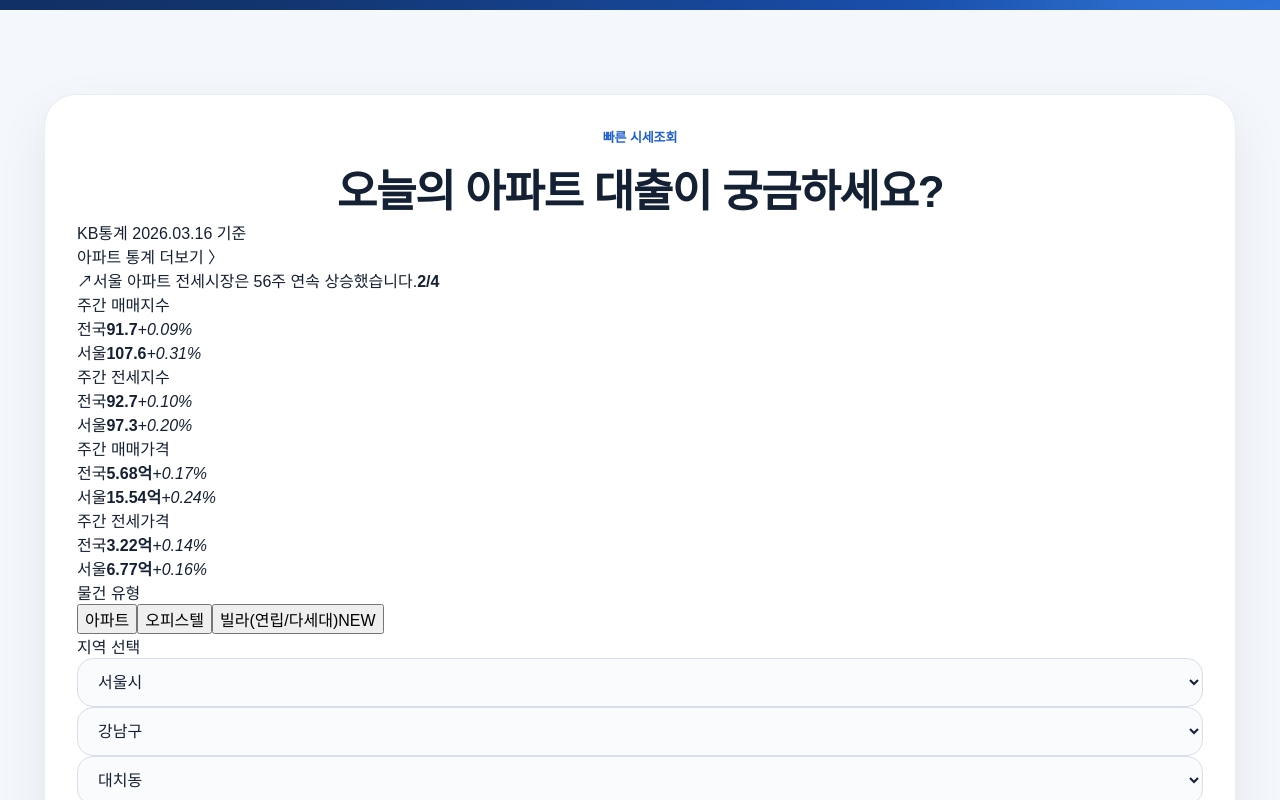
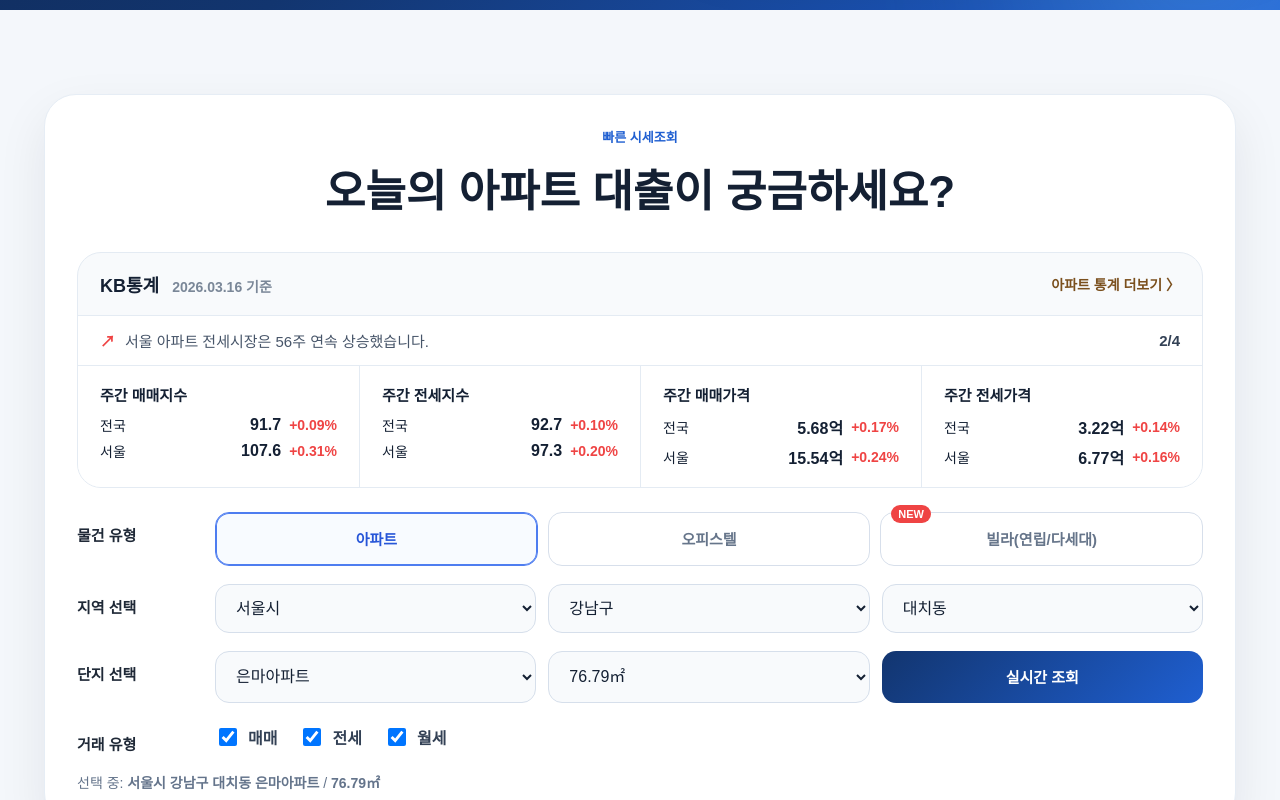
Before and after one commit to dkdlfzm-lgtm/loan-landing, a Next.js app: page / in a window 1280 px wide. Shown: the part 740-1540 px from the top of the page. Built offline with nearby package versions, Linux system fonts and the light colour scheme.

Commit message:
Update globals.css

```diff
--- a/app/globals.css
+++ b/app/globals.css
@@ -30,20 +30,11 @@
 textarea {
   width: 100%;
   border: 1px solid #d6dfeb;
-  border-radius: 16px;
+  border-radius: 14px;
   padding: 14px 16px;
-  background: #f9fbfd;
+  background: #f8fafc;
   outline: none;
   color: #142033;
-  transition: border-color 0.2s ease, background 0.2s ease, box-shadow 0.2s ease;
-}
-
-input:focus,
-select:focus,
-textarea:focus {
-  border-color: #1e4fae;
-  background: #ffffff;
-  box-shadow: 0 0 0 4px rgba(30, 79, 174, 0.08);
 }
 
 textarea {
@@ -65,8 +56,8 @@
   position: sticky;
   top: 0;
   z-index: 50;
-  background: rgba(255, 255, 255, 0.94);
-  backdrop-filter: blur(12px);
+  background: rgba(255, 255, 255, 0.95);
+  backdrop-filter: blur(10px);
   border-bottom: 1px solid rgba(20, 32, 51, 0.08);
 }
 
@@ -84,9 +75,9 @@
 }
 
 .brand-icon {
-  width: 46px;
-  height: 46px;
-  border-radius: 15px;
+  width: 44px;
+  height: 44px;
+  border-radius: 14px;
   background: linear-gradient(135deg, #12356f 0%, #1f5fd1 100%);
   color: white;
   font-size: 18px;
@@ -94,13 +85,11 @@
   display: flex;
   align-items: center;
   justify-content: center;
-  box-shadow: 0 10px 24px rgba(18, 53, 111, 0.22);
 }
 
 .brand-title {
   font-size: 20px;
   font-weight: 900;
-  letter-spacing: -0.02em;
 }
 
 .brand-sub {
@@ -114,11 +103,6 @@
   gap: 28px;
   font-size: 14px;
   font-weight: 700;
-  color: #334155;
-}
-
-.nav a:hover {
-  color: #1e4fae;
 }
 
 .nav-btn {
@@ -131,7 +115,6 @@
   border-radius: 999px;
   font-size: 14px;
   font-weight: 900;
-  box-shadow: 0 12px 26px rgba(18, 53, 111, 0.2);
 }
 
 .hero {
@@ -181,7 +164,6 @@
   align-items: center;
   font-size: 13px;
   font-weight: 800;
-  letter-spacing: -0.01em;
 }
 
 .hero-pill {
@@ -190,7 +172,6 @@
   background: rgba(255,255,255,0.1);
   padding: 9px 16px;
   border-radius: 999px;
-  backdrop-filter: blur(8px);
 }
 
 .section-mini {
@@ -202,7 +183,6 @@
   font-size: 60px;
   line-height: 1.12;
   font-weight: 900;
-  letter-spacing: -0.04em;
 }
 
 .hero-text {
@@ -228,13 +208,11 @@
   border-radius: 999px;
   font-size: 14px;
   font-weight: 900;
-  letter-spacing: -0.01em;
 }
 
 .btn-white {
   background: white;
   color: #12356f;
-  box-shadow: 0 14px 28px rgba(15, 35, 71, 0.18);
 }
 
 .btn-outline {
@@ -256,7 +234,6 @@
   margin: 10px 0 0;
   font-size: 34px;
   font-weight: 900;
-  letter-spacing: -0.03em;
 }
 
 .card-desc {
@@ -281,29 +258,24 @@
 
 .primary-btn,
 .search-btn,
-.primary-link-btn {
+.primary-link-btn,
+.kb-type-tab {
   display: inline-flex;
   align-items: center;
   justify-content: center;
   border: 0;
-  background: linear-gradient(135deg, #12356f 0%, #1f5fd1 100%);
-  color: white;
-  border-radius: 16px;
-  padding: 15px 18px;
+  border-radius: 14px;
   font-size: 15px;
   font-weight: 900;
   cursor: pointer;
-  box-shadow: 0 12px 24px rgba(18, 53, 111, 0.16);
-  transition: transform 0.15s ease, box-shadow 0.2s ease;
 }
 
-.primary-btn:hover,
-.search-btn:hover,
-.primary-link-btn:hover,
-.nav-btn:hover,
-.white-pill-btn:hover,
-.btn:hover {
-  transform: translateY(-1px);
+.primary-btn,
+.search-btn,
+.primary-link-btn {
+  background: linear-gradient(135deg, #12356f 0%, #1f5fd1 100%);
+  color: white;
+  padding: 15px 18px;
 }
 
 .primary-link-btn {
@@ -331,54 +303,207 @@
   margin: 10px 0 0;
   font-size: 44px;
   font-weight: 900;
-  letter-spacing: -0.03em;
 }
 
-.quick-search-box {
-  margin-top: 34px;
-  border-radius: 28px;
-  background: linear-gradient(135deg, #12356f 0%, #1e4fae 55%, #2b6ef2 100%);
-  padding: 26px;
-  color: white;
-  box-shadow: 0 20px 40px rgba(18, 53, 111, 0.22);
+.kb-stats-wrap {
+  margin-top: 32px;
+  border: 1px solid #e4ebf3;
+  border-radius: 24px;
+  background: #f8fafc;
+  overflow: hidden;
 }
 
-.select-grid {
+.kb-stats-head {
+  display: flex;
+  align-items: center;
+  justify-content: space-between;
+  gap: 16px;
+  padding: 18px 22px;
+  border-bottom: 1px solid #e4ebf3;
+}
+
+.kb-stats-title {
+  font-size: 18px;
+  font-weight: 900;
+}
+
+.kb-stats-title span {
+  margin-left: 8px;
+  font-size: 14px;
+  color: #7a8798;
+  font-weight: 700;
+}
+
+.kb-stats-head a {
+  font-size: 14px;
+  font-weight: 800;
+  color: #7a4f1d;
+}
+
+.kb-stats-banner {
+  display: flex;
+  align-items: center;
+  gap: 10px;
+  padding: 14px 22px;
+  background: #ffffff;
+  border-bottom: 1px solid #e4ebf3;
+  font-size: 15px;
+  color: #475569;
+}
+
+.kb-stats-banner strong {
+  margin-left: auto;
+  color: #334155;
+}
+
+.kb-stats-icon {
+  color: #ef4444;
+  font-weight: 900;
+}
+
+.kb-stats-grid {
+  display: grid;
+  grid-template-columns: repeat(4, 1fr);
+  gap: 0;
+}
+
+.kb-stat-box {
+  padding: 18px 22px;
+  background: #fff;
+}
+
+.kb-stat-box + .kb-stat-box {
+  border-left: 1px solid #e4ebf3;
+}
+
+.kb-stat-label {
+  font-size: 15px;
+  font-weight: 900;
+  margin-bottom: 10px;
+}
+
+.kb-stat-row {
+  display: grid;
+  grid-template-columns: 44px 1fr auto;
+  align-items: center;
+  gap: 8px;
+  margin-top: 6px;
+  font-size: 14px;
+}
+
+.kb-stat-row strong {
+  font-size: 16px;
+  justify-self: end;
+}
+
+.kb-stat-row em {
+  font-style: normal;
+  font-weight: 800;
+  color: #ef4444;
+}
+
+.kb-search-wrap {
+  margin-top: 24px;
+  border-radius: 24px;
+  background: #fff;
+}
+
+.kb-row {
+  display: grid;
+  grid-template-columns: 120px 1fr;
+  gap: 18px;
+  align-items: start;
+  margin-top: 18px;
+}
+
+.kb-row:first-child {
+  margin-top: 0;
+}
+
+.kb-row-label {
+  padding-top: 12px;
+  font-size: 15px;
+  font-weight: 900;
+  color: #1f2937;
+}
+
+.kb-type-tabs {
+  display: grid;
+  grid-template-columns: repeat(3, 1fr);
+  gap: 10px;
+}
+
+.kb-type-tab {
+  position: relative;
+  min-height: 54px;
+  border: 1px solid #d7dfeb;
+  background: #fff;
+  color: #66758a;
+}
+
+.kb-type-tab.active {
+  border-color: #4e7df0;
+  color: #2756d8;
+  background: #f8fbff;
+  box-shadow: inset 0 0 0 1px #4e7df0;
+}
+
+.kb-new-badge {
+  position: absolute;
+  top: -8px;
+  left: 10px;
+  padding: 3px 7px;
+  border-radius: 999px;
+  background: #ef4444;
+  color: white;
+  font-size: 11px;
+  font-weight: 900;
+}
+
+.kb-form-grid {
   display: grid;
   gap: 12px;
 }
 
-.select-grid-3 {
+.kb-form-grid-3 {
   grid-template-columns: repeat(3, 1fr);
 }
 
-.select-grid-main {
-  margin-top: 12px;
-  grid-template-columns: 1fr 1fr 170px;
+.kb-search-btn {
+  min-height: 52px;
 }
 
-.quick-search-box select {
-  border: 1px solid rgba(255,255,255,0.26);
-  background: rgba(255,255,255,0.12);
-  color: white;
-  font-weight: 800;
-  backdrop-filter: blur(10px);
+.trade-row {
+  align-items: center;
 }
 
-.quick-search-box option {
-  color: #142033;
+.trade-checks {
+  display: flex;
+  align-items: center;
+  gap: 22px;
+  flex-wrap: wrap;
 }
 
-.search-btn {
-  background: white;
-  color: #12356f;
-  box-shadow: none;
+.trade-check {
+  display: inline-flex;
+  align-items: center;
+  gap: 8px;
+  font-weight: 800;
+  color: #334155;
+}
+
+.trade-check input {
+  width: 18px;
+  height: 18px;
 }
 
 .selected-text {
-  margin-top: 16px;
+  margin-top: 18px;
   font-size: 14px;
-  color: #dbeafe;
+}
+
+.selected-text-dark {
+  color: #64748b;
 }
 
 .home-info-strip {
@@ -417,7 +542,6 @@
   margin: 0;
   font-size: 27px;
   font-weight: 900;
-  letter-spacing: -0.02em;
 }
 
 .home-info-head a,
@@ -449,12 +573,6 @@
   padding-bottom: 0;
 }
 
-.notice-row span:first-child {
-  white-space: nowrap;
-  overflow: hidden;
-  text-overflow: ellipsis;
-}
-
 .notice-row span:last-child {
   color: #94a3b8;
   flex-shrink: 0;
@@ -473,7 +591,6 @@
   font-size: 52px;
   font-weight: 900;
   color: #0f172a;
-  letter-spacing: -0.03em;
 }
 
 .phone-sub {
@@ -508,7 +625,6 @@
   justify-content: center;
   font-size: 24px;
   font-weight: 900;
-  box-shadow: 0 10px 24px rgba(15, 23, 42, 0.14);
 }
 
 .kakao-title {
@@ -521,7 +637,6 @@
   font-size: 46px;
   font-weight: 900;
   color: #3a1515;
-  letter-spacing: -0.04em;
 }
 
 .review-section {
@@ -545,7 +660,6 @@
   font-size: 54px;
   font-weight: 900;
   color: #0f172a;
-  letter-spacing: -0.04em;
 }
 
 .review-list {
@@ -579,7 +693,6 @@
   white-space: nowrap;
   overflow: hidden;
   text-overflow: ellipsis;
-  letter-spacing: -0.02em;
 }
 
 .review-card-desc {
@@ -616,7 +729,6 @@
   font-size: 14px;
   font-weight: 900;
   cursor: pointer;
-  box-shadow: 0 8px 22px rgba(15, 23, 42, 0.08);
 }
 
 .result-page-hero {
@@ -628,7 +740,6 @@
   border-radius: 30px;
   background: linear-gradient(135deg, #12356f 0%, #1e4fae 55%, #2b6ef2 100%);
   color: white;
-  box-shadow: 0 22px 44px rgba(18, 53, 111, 0.22);
 }
 
 .light-mini {
@@ -639,7 +750,6 @@
   margin: 10px 0 0;
   font-size: 42px;
   font-weight: 900;
-  letter-spacing: -0.03em;
 }
 
 .result-page-sub {
@@ -658,7 +768,6 @@
   padding: 14px 20px;
   font-size: 14px;
   font-weight: 900;
-  box-shadow: 0 12px 24px rgba(15, 35, 71, 0.14);
 }
 
 .result-page-grid {
@@ -684,10 +793,14 @@
   gap: 16px;
 }
 
-.info-card {
+.info-card,
+.condition-card,
+.desc-card,
+.side-card,
+.faq-item {
   background: white;
-  border-radius: 22px;
-  padding: 20px;
+  border-radius: 26px;
+  padding: 24px;
   border: 1px solid #e7edf4;
   box-shadow: 0 10px 24px rgba(15, 23, 42, 0.05);
 }
@@ -701,25 +814,12 @@
   margin-top: 8px;
   font-size: 24px;
   font-weight: 900;
-  line-height: 1.3;
-  letter-spacing: -0.02em;
 }
 
 .info-sub {
   margin-top: 6px;
   font-size: 12px;
   color: #6b7a8d;
-}
-
-.condition-card,
-.desc-card,
-.side-card,
-.faq-item {
-  background: white;
-  border-radius: 26px;
-  padding: 24px;
-  border: 1px solid #e7edf4;
-  box-shadow: 0 10px 24px rgba(15, 23, 42, 0.05);
 }
 
 .condition-list {
@@ -786,7 +886,6 @@
   margin: 10px 0 0;
   font-size: 30px;
   font-weight: 900;
-  letter-spacing: -0.02em;
 }
 
 .desc-text {
@@ -838,7 +937,6 @@
   margin-top: 8px;
   font-size: 36px;
   font-weight: 900;
-  letter-spacing: -0.03em;
 }
 
 .calc-grid {
@@ -883,7 +981,6 @@
   list-style: none;
   font-size: 20px;
   font-weight: 900;
-  letter-spacing: -0.02em;
 }
 
 .faq-item p {
@@ -924,14 +1021,18 @@
   .review-grid,
   .result-page-grid,
   .info-grid,
-  .home-info-grid {
+  .home-info-grid,
+  .kb-stats-grid {
     grid-template-columns: 1fr;
   }
 
+  .kb-row,
   .select-grid-3,
   .select-grid-main,
   .two-col,
-  .calc-grid {
+  .calc-grid,
+  .kb-form-grid-3,
+  .kb-type-tabs {
     grid-template-columns: 1fr;
   }
 
@@ -958,6 +1059,19 @@
     border-left: 0;
     border-top: 1px solid #e6edf5;
   }
+
+  .kb-stat-box + .kb-stat-box {
+    border-left: 0;
+    border-top: 1px solid #e4ebf3;
+  }
+
+  .kb-row {
+    gap: 10px;
+  }
+
+  .kb-row-label {
+    padding-top: 0;
+  }
 }
 
 @media (max-width: 640px) {
@@ -976,7 +1090,10 @@
   .side-card,
   .faq-item,
   .review-card,
-  .home-info-box {
+  .home-info-box,
+  .kb-stats-head,
+  .kb-stats-banner,
+  .kb-stat-box {
     padding: 20px;
   }
 
```
